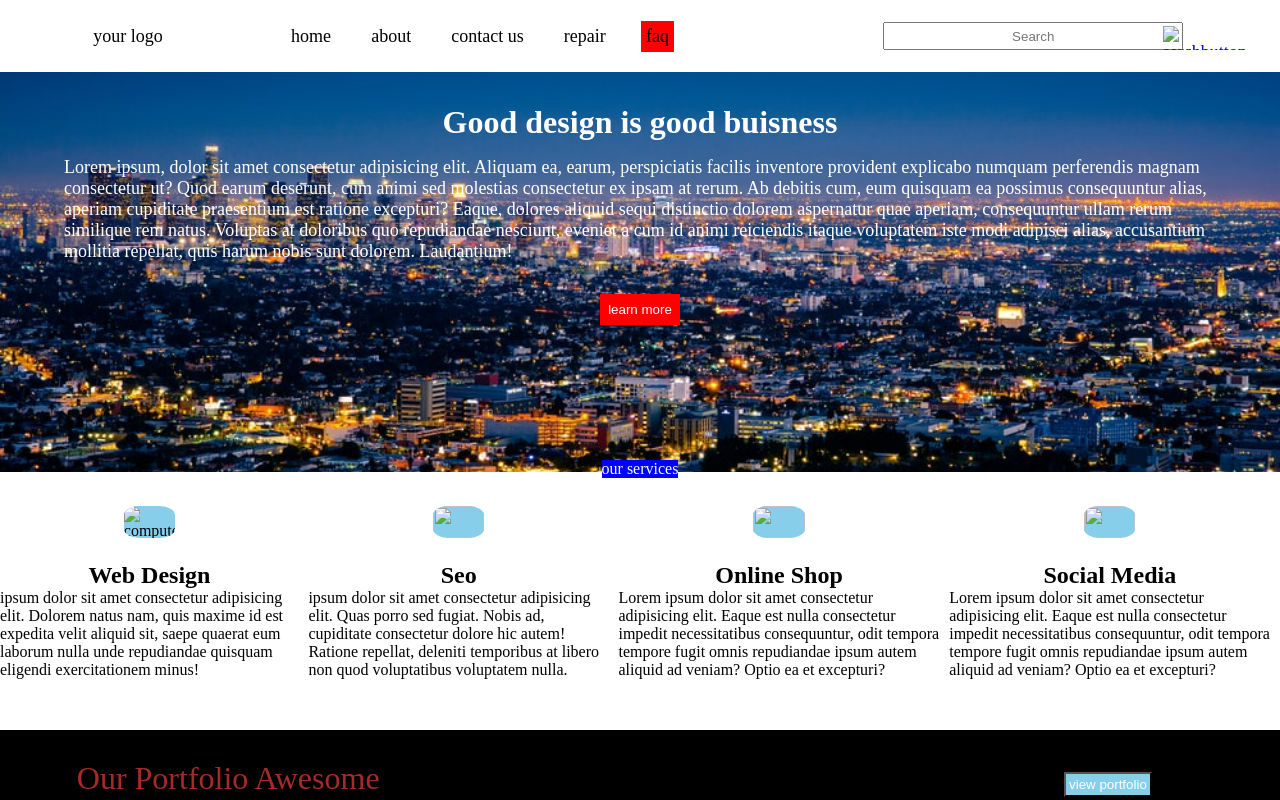
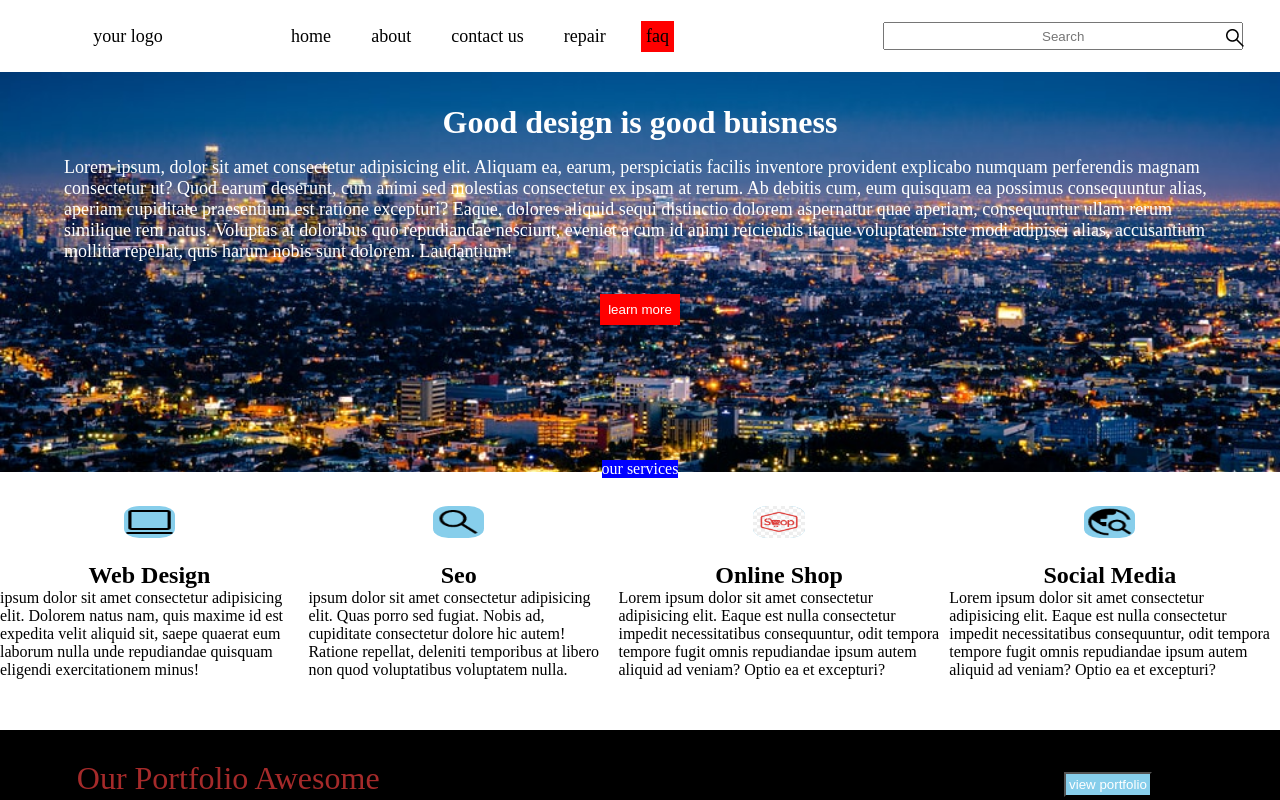
Before and after one commit to Shubham-Portfolio/Portfolio, a plain HTML site: page index.html in a window 1280 px wide. Shown: the top 800 px of the page. Drawn offline with Linux system fonts and the light colour scheme; files that its build step writes are made by us from their sources; files whose address does not match are found by name.

Commit message:
index.html

```diff
--- a/index.html
+++ b/index.html
@@ -6,7 +6,7 @@
     <meta name="viewport" content="width=device-width, initial-scale=1.0">
     <title>Document</title>
     <link rel="stylesheet" href="style.css">
-    <link rel="stylesheet" href="css/mediaquery.css">
+    <link rel="stylesheet" href="mediaquery.css">
     <!-- <link href="https://fonts.googleapis.com/css2?family=Dancing+Script&display=swap" rel="stylesheet"> -->
 </head>
 <body>
@@ -21,7 +21,7 @@
             <a href="#faq">faq</a>
         </nav>
         <div class="search">
-            <input type="text" placeholder="Search"><a href="search.html" target="_blank"><img src="images/search_FILL0_wght400_GRAD0_opsz48.png" alt="serchbutton">
+            <input type="text" placeholder="Search"><a href="search.html" target="_blank"><img src="search_FILL0_wght400_GRAD0_opsz48.png" alt="serchbutton">
             </a>
         </div>
     </div>
@@ -37,13 +37,13 @@
             our services
         </div>
         <div id="rowcontain">
-<div class="imagesdes"><img src="images/computer.png" class="computer" alt="computer"><h1>Web Design</h1> ipsum dolor sit amet consectetur adipisicing elit. Dolorem natus nam, quis maxime id est expedita velit aliquid sit, saepe quaerat eum laborum nulla unde repudiandae quisquam eligendi exercitationem minus!</div>
+<div class="imagesdes"><img src="computer.png" class="computer" alt="computer"><h1>Web Design</h1> ipsum dolor sit amet consectetur adipisicing elit. Dolorem natus nam, quis maxime id est expedita velit aliquid sit, saepe quaerat eum laborum nulla unde repudiandae quisquam eligendi exercitationem minus!</div>
 
-<div class="imagesdes"><img src="images/search_FILL0_wght400_GRAD0_opsz48.png" class="computer"> <h1 id="searchop">Seo</h1> ipsum dolor sit amet consectetur adipisicing elit. Quas porro sed fugiat. Nobis ad, cupiditate consectetur dolore hic autem! Ratione repellat, deleniti temporibus at libero non quod voluptatibus voluptatem nulla.</div>
+<div class="imagesdes"><img src="search_FILL0_wght400_GRAD0_opsz48.png" class="computer"> <h1 id="searchop">Seo</h1> ipsum dolor sit amet consectetur adipisicing elit. Quas porro sed fugiat. Nobis ad, cupiditate consectetur dolore hic autem! Ratione repellat, deleniti temporibus at libero non quod voluptatibus voluptatem nulla.</div>
 
-<div class="imagesdes"><img src="images/kisspng-online-shopping-logo-flip-flops-sneakers-shop-5ac7402aaa9726.2161383115230075306987.jpg" class="computer"> <h1> Online Shop</h1>Lorem ipsum dolor sit amet consectetur adipisicing elit. Eaque est nulla consectetur impedit necessitatibus consequuntur, odit tempora tempore fugit omnis repudiandae ipsum autem aliquid ad veniam? Optio ea et excepturi?</div>
+<div class="imagesdes"><img src="kisspng-online-shopping-logo-flip-flops-sneakers-shop-5ac7402aaa9726.2161383115230075306987.jpg" class="computer"> <h1> Online Shop</h1>Lorem ipsum dolor sit amet consectetur adipisicing elit. Eaque est nulla consectetur impedit necessitatibus consequuntur, odit tempora tempore fugit omnis repudiandae ipsum autem aliquid ad veniam? Optio ea et excepturi?</div>
 
-<div class="imagesdes"><img src="images/travel_explore_FILL0_wght400_GRAD0_opsz48.png" class="computer"> <h1>Social Media</h1>Lorem ipsum dolor sit amet consectetur adipisicing elit. Eaque est nulla consectetur impedit necessitatibus consequuntur, odit tempora tempore fugit omnis repudiandae ipsum autem aliquid ad veniam? Optio ea et excepturi?</div>
+<div class="imagesdes"><img src="travel_explore_FILL0_wght400_GRAD0_opsz48.png" class="computer"> <h1>Social Media</h1>Lorem ipsum dolor sit amet consectetur adipisicing elit. Eaque est nulla consectetur impedit necessitatibus consequuntur, odit tempora tempore fugit omnis repudiandae ipsum autem aliquid ad veniam? Optio ea et excepturi?</div>
 </div>
     </section><br>
 
```
